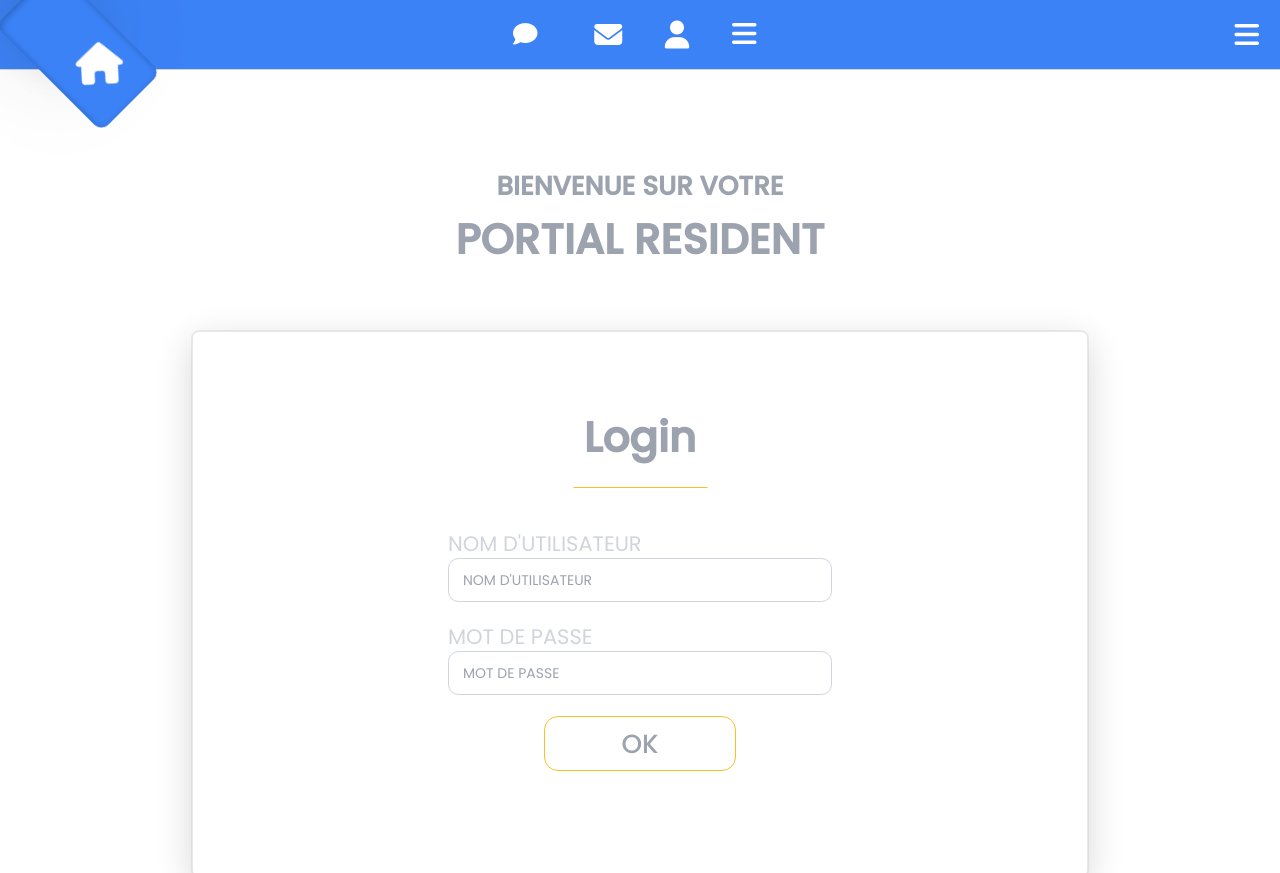
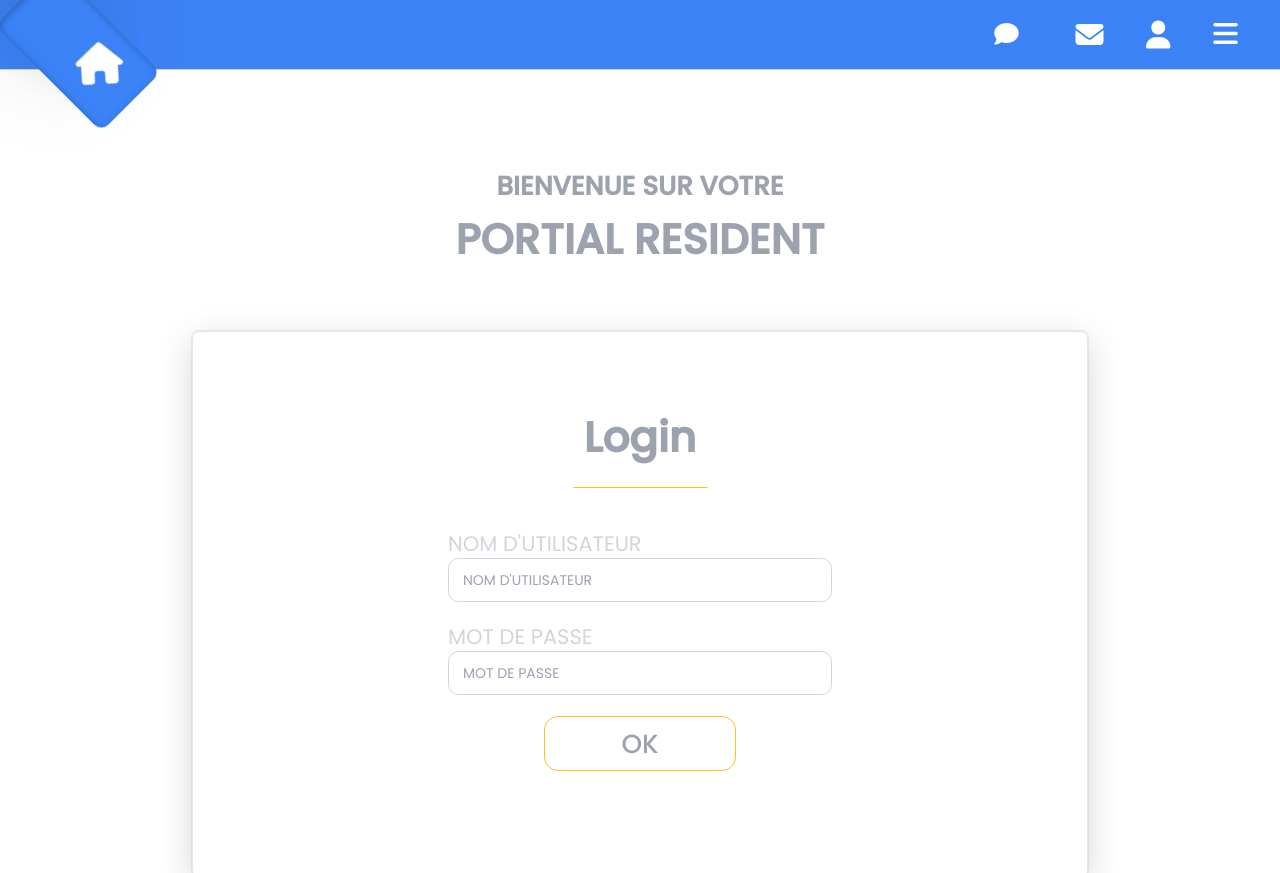
Before and after one commit to a7medabdo6/figma_sample, a plain HTML site: page index.html in a window 1280 px wide. Shown: the top 873 px of the page. Drawn offline with nearby package versions, Linux system fonts and the light colour scheme.

Commit message:
fix bars

```diff
--- a/index.html
+++ b/index.html
@@ -43,7 +43,7 @@
 
 
   </div>
-  <i class=" navbar-burger fa-solid fa-2x fa-bars"></i>
+  <i class=" navbar-burger fa-solid fa-2x fa-bars lg:hidden"></i>
 
   <!-- Only show if mobile menu open begin. Change to flex when open. -->
   <div
```
